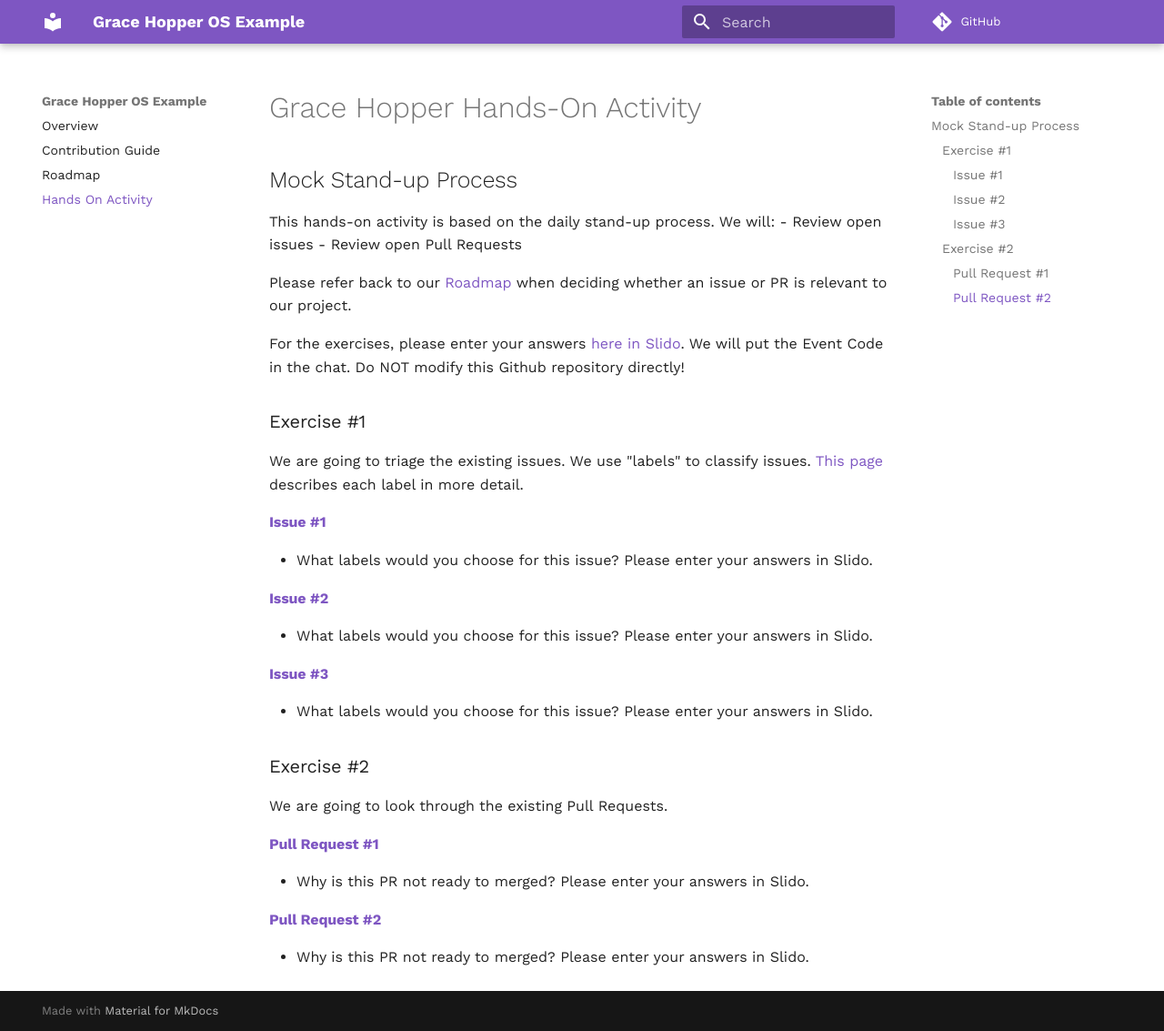
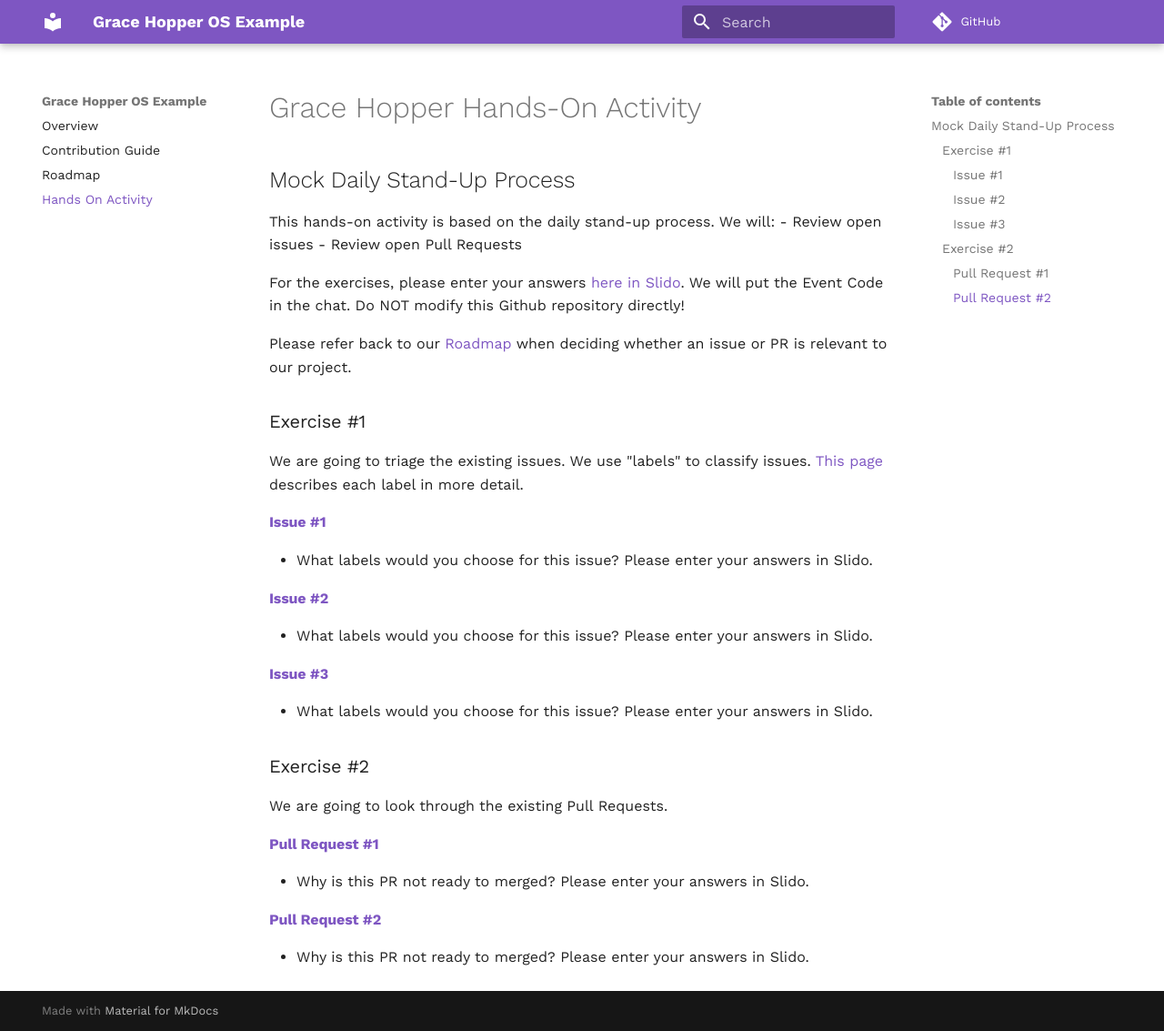
Before and after one commit to oss-workshop/grace-hopper-example, an MkDocs documentation site: the page built from docs/HANDSON.md, in a window 1280 px wide and 1133 px high. Shown: the whole window at 91% size. Built offline with MkDocs 1.6.1 and Material for MkDocs 9.7.7, drawn with Linux system fonts in a browser that asks for light colours; comment, search, counter and statistics services are not loaded.

Commit message:
Format docs

```diff
--- a/docs/HANDSON.md
+++ b/docs/HANDSON.md
@@ -1,13 +1,13 @@
 # Grace Hopper Hands-On Activity
 
-## Mock Stand-up Process
+## Mock Daily Stand-Up Process
 This hands-on activity is based on the daily stand-up process. We will:
 - Review open issues
 - Review open Pull Requests
 
+For the exercises, please enter your answers [here in Slido](https://app.sli.do/event/6ah5rwkh). We will put the Event Code in the chat. Do NOT modify this Github repository directly!
+
 Please refer back to our [Roadmap](https://github.com/oss-workshop/grace-hopper-example/blob/master/docs/ROADMAP.md) when deciding whether an issue or PR is relevant to our project.
-
-For the exercises, please enter your answers [here in Slido](https://app.sli.do/event/6ah5rwkh). We will put the Event Code in the chat. Do NOT modify this Github repository directly!
 
 ### Exercise #1
 We are going to triage the existing issues. We use "labels" to classify issues. [This page](https://github.com/oss-workshop/grace-hopper-example/issues/labels) describes each label in more detail.
```
